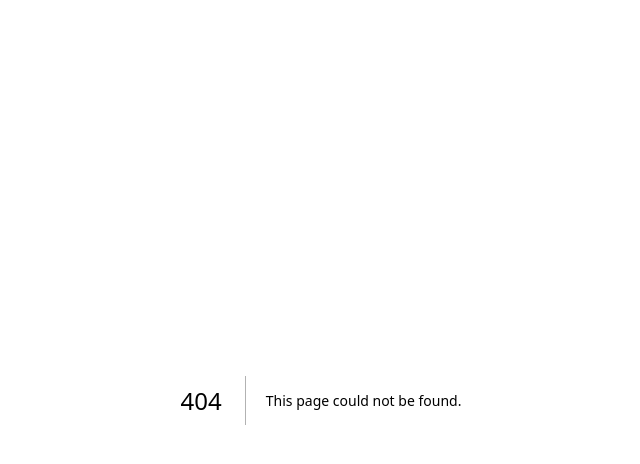
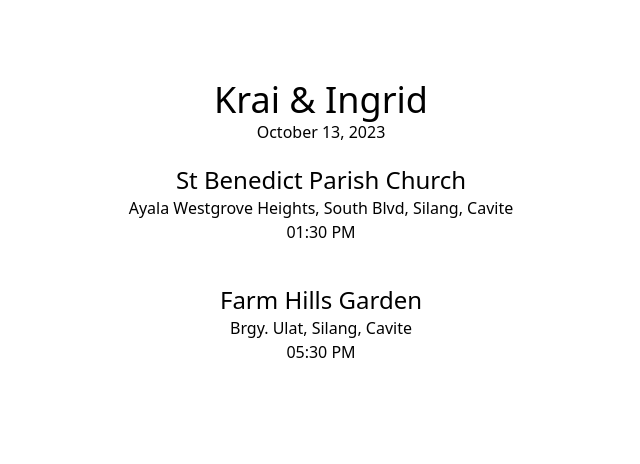
Before and after one commit to kraiyons/imbita-fe, a Next.js app: page /invite/1 in a window 1280 px wide. Before the commit this address had no page. Shown: the top 464 px of the page, without its empty margins (319-959 px from the left). Built offline with nearby package versions, Linux system fonts and the light colour scheme.

Commit message:
[Feature] Home page :tada:

```diff
--- /dev/null
+++ b/src/app/invite/[inviteId]/page.tsx
@@ -0,0 +1,51 @@
+import EventCard from "@/components/EventCard";
+import InviteHeader from "@/components/InviteHeader";
+import { TParams } from "@/types";
+
+const data = {
+  metadata: {
+    title: "#KRAIzy4INGRID",
+    description: "Join us in celebrating Krai & Ingrid's Wedding!",
+  },
+  header: {
+    title: "Krai & Ingrid",
+    date: new Date("October 13, 2023 1:30 pm").toString(),
+    showDate: true,
+  },
+  events: [
+    {
+      id: "1",
+      name: "Ceremony",
+      venue: "St Benedict Parish Church",
+      location: "Ayala Westgrove Heights, South Blvd, Silang, Cavite",
+      date: new Date("October 13, 2023 1:30 pm").toString(),
+      showDate: false,
+      showTime: true,
+    },
+    {
+      id: "2",
+      name: "Reception",
+      venue: "Farm Hills Garden",
+      location: "Brgy. Ulat, Silang, Cavite",
+      date: new Date("October 13, 2023 5:30 pm").toString(),
+      showDate: false,
+      showTime: true,
+    },
+  ],
+};
+
+export const metadata = {
+  title: data.metadata.title,
+  description: data.metadata.description,
+};
+
+export default function InviteHomePage({ params }: { params: TParams }) {
+  return (
+    <div className="w-full text-center py-20">
+      <InviteHeader details={data.header} />
+      {data?.events.map((event) => (
+        <EventCard key={event.id} details={event} />
+      ))}
+    </div>
+  );
+}
--- /dev/null
+++ b/src/components/EventCard/index.tsx
@@ -0,0 +1,21 @@
+import { TEvent } from "@/types";
+import moment from "moment";
+
+type TProps = {
+  details: TEvent;
+};
+
+export default function EventCard(props: TProps) {
+  const event = props.details;
+  return (
+    <div className="py-5">
+      <div className="text-2xl">{event.venue}</div>
+      <div>{event.location}</div>
+      <div>
+        {event.showDate && moment(event.date).format("MMMM Do YYYY")}
+        {event.showTime && moment(event.date).format("hh:mm A")}
+      </div>
+      <div></div>
+    </div>
+  );
+}
--- /dev/null
+++ b/src/components/InviteHeader/index.tsx
@@ -0,0 +1,17 @@
+import { TInviteHeader } from "@/types";
+import moment from "moment";
+
+type TProps = {
+  details: TInviteHeader;
+};
+export default function Header(props: TProps) {
+  const header = props.details;
+  return (
+    <>
+      <div className="text-4xl">{header.title}</div>
+      {header.showDate && (
+        <div>{moment(header.date).format("MMMM D, YYYY")}</div>
+      )}
+    </>
+  );
+}
--- /dev/null
+++ b/src/types/index.tsx
@@ -0,0 +1,5 @@
+import { TEvent } from "./events";
+import { TParams } from "./params";
+import { TInviteHeader } from "./inviteHeader";
+
+export type { TEvent, TParams, TInviteHeader };
--- /dev/null
+++ b/src/types/inviteHeader.tsx
@@ -0,0 +1,5 @@
+export type TInviteHeader = {
+  title: string;
+  date: string;
+  showDate: boolean;
+};
--- /dev/null
+++ b/src/types/params.tsx
@@ -0,0 +1,3 @@
+export type TParams = {
+  inviteId: string;
+};
```
Also changed, not shown: src/types/events.tsx (added, +9 -0 lines), src/types/metadata.tsx (added).
